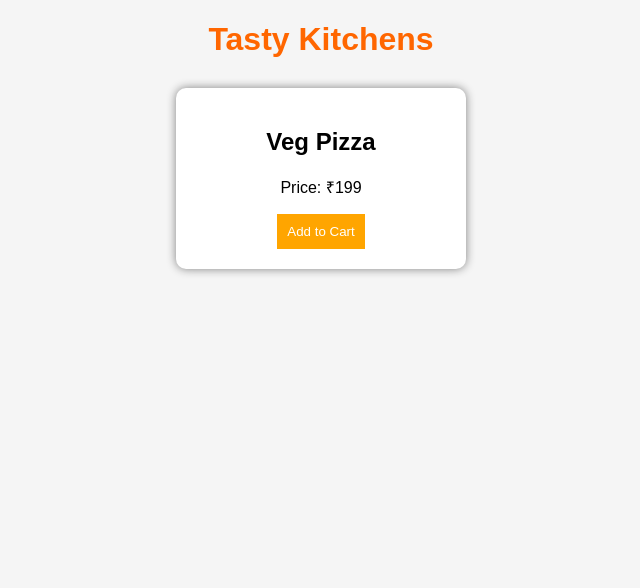
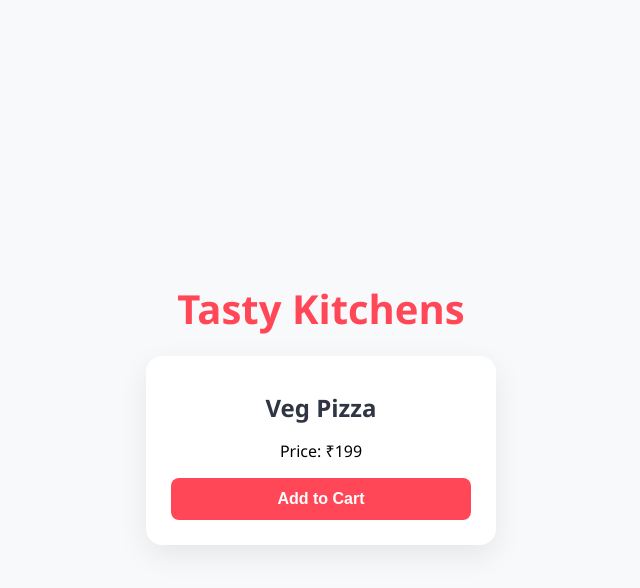
Before and after one commit to Vanshikathere25/Testy-Kitchens, a plain HTML site: page index.html in a window 1280 px wide. Shown: the whole page, without its empty margins (319-959 px from the left). Drawn offline with Linux system fonts and the light colour scheme.

Commit message:
Enhance styles for layout and components
Updated styles for body, headings, and cards with new font and background. Added hover effects and improved button styles.

```diff
--- a/style.css
+++ b/style.css
@@ -1,26 +1,65 @@
-body{
-    font-family: Arial, sans-serif;
-    text-align: center;
-    background-color: #f5f5f5;
+/* सुंदर फॉन्ट और बैकग्राउंड */
+body {
+    font-family: 'Segoe UI', Tahoma, Geneva, Verdana, sans-serif;
+    background-color: #f8f9fa;
+    margin: 0;
+    display: flex;
+    flex-direction: column;
+    align-items: center;
+    justify-content: center;
+    min-height: 100vh;
 }
 
-h1{
-    color: #ff6600;
+/* मुख्य हेडिंग */
+h1 {
+    color: #ff4757;
+    font-size: 2.5rem;
+    margin-bottom: 20px;
+    font-weight: 700;
 }
 
-.card{
-    width: 250px;
-    margin: 30px auto;
-    padding: 20px;
-    background: white;
-    border-radius: 10px;
-    box-shadow: 0px 0px 10px gray;
+/* प्रोफेशनल फूड कार्ड */
+.card {
+    background: #ffffff;
+    border-radius: 16px;
+    box-shadow: 0 10px 30px rgba(0, 0, 0, 0.08);
+    padding: 25px;
+    width: 300px;
+    text-align: center;
+    transition: transform 0.3s ease;
 }
 
-button{
-    background: orange;
+.card:hover {
+    transform: translateY(-5px); /* माउस ले जाने पर कार्ड ऊपर उठेगा */
+}
+
+/* आइटम का नाम और प्राइस */
+.card h2 {
+    color: #2f3542;
+    margin: 10px 0;
+}
+
+.price {
+    font-size: 1.2rem;
+    color: #2ed573;
+    font-weight: bold;
+    margin-bottom: 20px;
+}
+
+/* मॉडर्न बटन */
+button {
+    background-color: #ff4757;
     color: white;
     border: none;
-    padding: 10px;
+    padding: 12px 24px;
+    font-size: 1rem;
+    font-weight: 600;
+    border-radius: 8px;
     cursor: pointer;
+    width: 100%;
+    transition: background 0.2s ease;
 }
+
+button:hover {
+    background-color: #e84118; /* माउस ले जाने पर डार्क कलर */
+}
```
